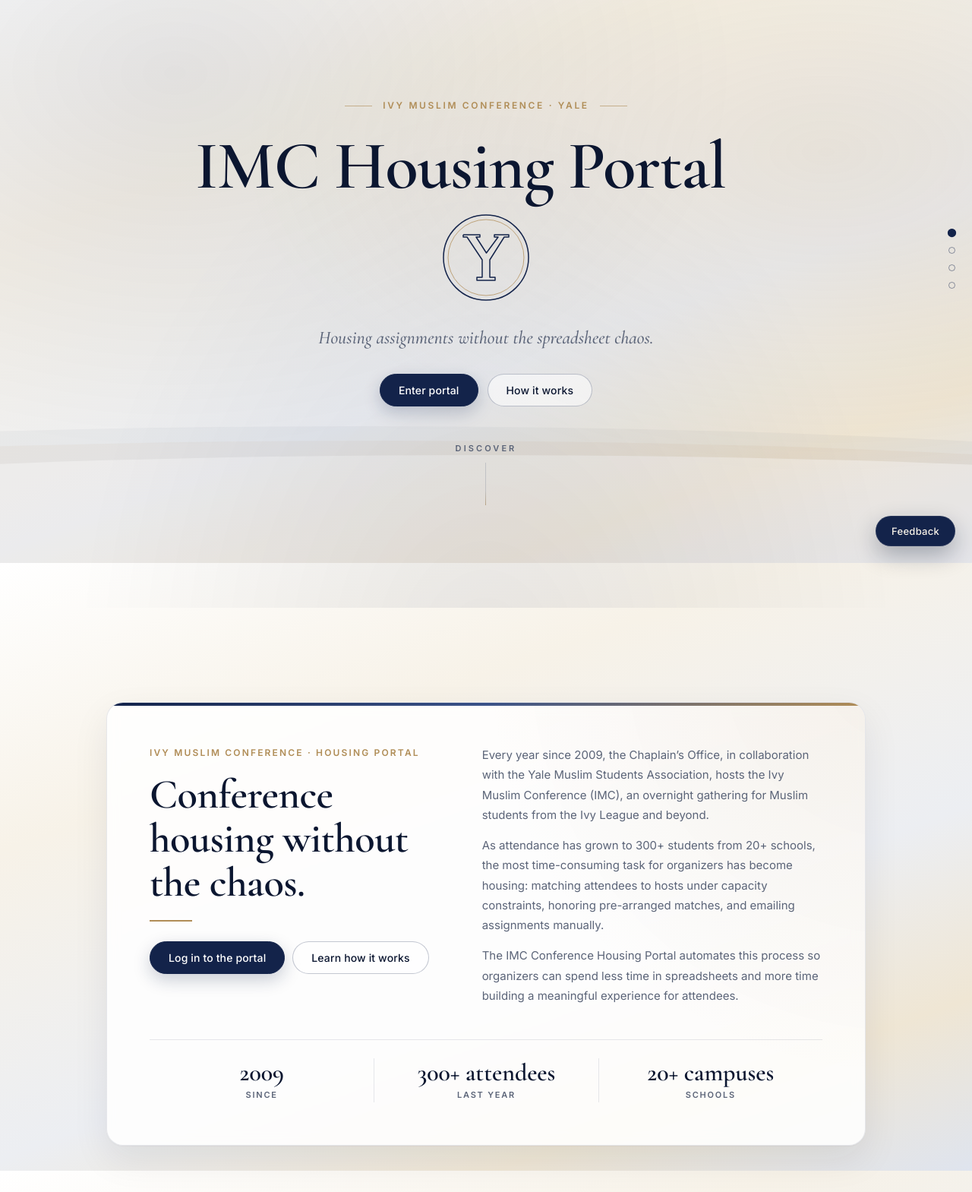
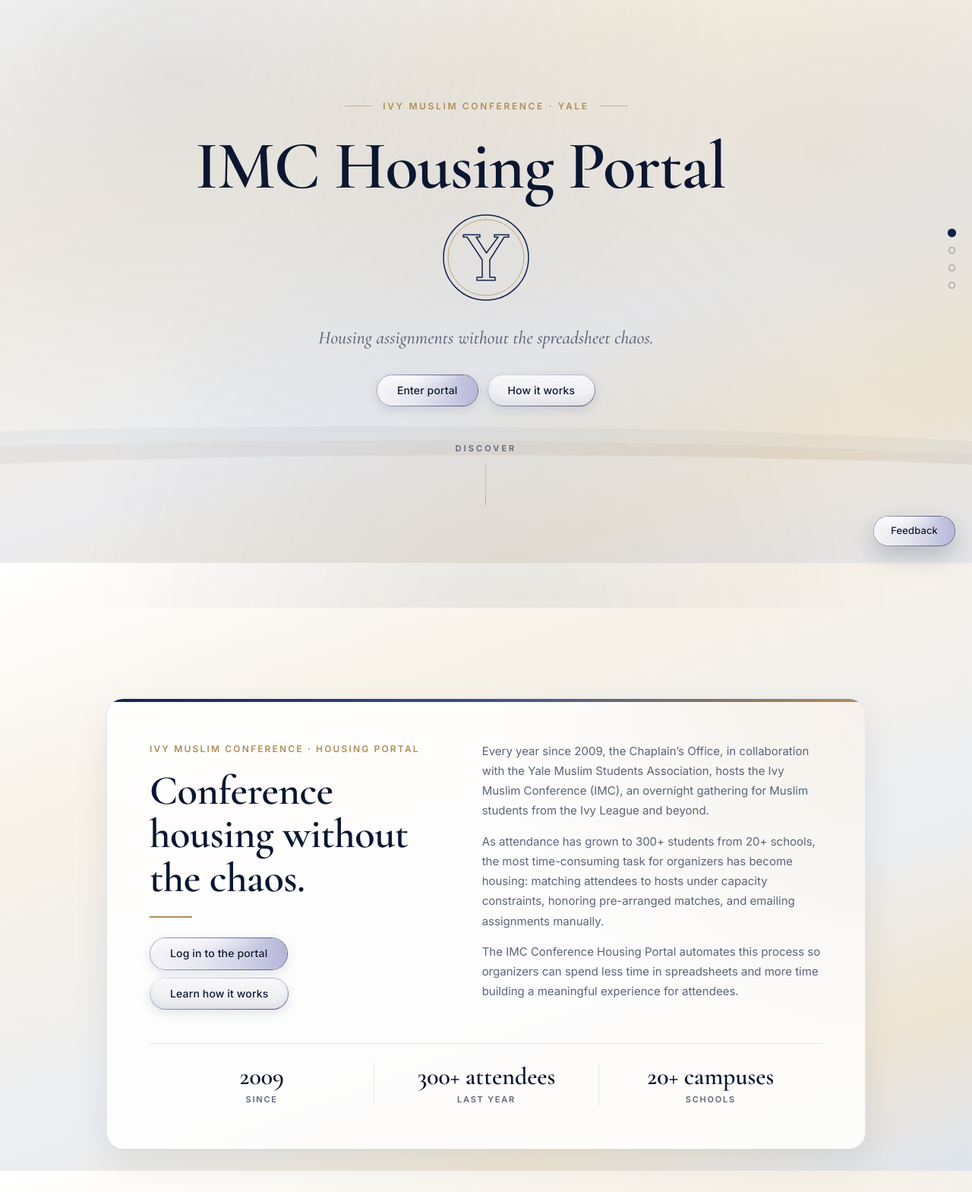
Before and after one commit to bmjyay/digital, a Flask app: page / in a window 1280 px wide. Shown: the part 59-1628 px from the top of the page at 76% size. Run offline with Flask 3, Linux system fonts and the light colour scheme; data that the repository does not hold is empty.

Commit message:
Apply glossy pill style to all buttons
Enter portal, How it works, Feedback, form buttons, friend actions and the
admin login button now share the nav button look.

```diff
--- a/static/css/portal.css
+++ b/static/css/portal.css
@@ -177,12 +177,22 @@ button, input, textarea, select { font-family: inherit; }
   white-space: nowrap;
 }
 
+/* Glossy pill buttons: grey (.nav__link, .btn-ghost, .btn-secondary) and lavender (primary) */
 .nav__link,
-.nav__link--light {
+.btn-ghost,
+.btn-secondary,
+.nav__link--light,
+.btn-primary,
+.feedback-fab,
+.btn-secondary[type="submit"],
+.friend-btn {
   position: relative;
   isolation: isolate;
   display: inline-flex;
   align-items: center;
+  justify-content: center;
+  gap: 8px;
+  font-family: inherit;
   font-size: 13px;
   font-weight: 500;
   letter-spacing: 0.01em;
@@ -199,14 +209,27 @@ button, input, textarea, select { font-family: inherit; }
   box-shadow:
     inset 0 1px 0 rgba(255, 255, 255, 0.95),
     inset 0 -6px 10px rgba(19, 35, 74, 0.05),
-    0 2px 6px rgba(0, 0, 0, 0.25);
+    0 4px 14px rgba(19, 35, 74, 0.12);
   cursor: pointer;
   transition: transform 0.15s ease, box-shadow 0.2s ease;
 }
+.nav__link,
+.nav__link--light {
+  box-shadow:
+    inset 0 1px 0 rgba(255, 255, 255, 0.95),
+    inset 0 -6px 10px rgba(19, 35, 74, 0.05),
+    0 2px 6px rgba(0, 0, 0, 0.25);
+}
 
-/* Lavender sheen, faded in on hover (and always on for the primary button) */
+/* Lavender sheen, faded in on hover (always on for primary buttons) */
 .nav__link::before,
-.nav__link--light::before {
+.btn-ghost::before,
+.btn-secondary::before,
+.nav__link--light::before,
+.btn-primary::before,
+.feedback-fab::before,
+.btn-secondary[type="submit"]::before,
+.friend-btn::before {
   content: "";
   position: absolute;
   inset: 0;
@@ -218,21 +241,50 @@ button, input, textarea, select { font-family: inherit; }
   opacity: 0;
   transition: opacity 0.3s ease;
 }
-.nav__link:hover::before { opacity: 1; }
-.nav__link:hover {
-  background:
-    linear-gradient(180deg, #f8f8fa, #ebebef) padding-box,
-    linear-gradient(90deg, #9a9cb8 0%, #6d7099 60%, #5b5f8c 100%) border-box;
-}
-.nav__link:active { transform: translateY(1px); box-shadow: inset 0 1px 0 rgba(255, 255, 255, 0.9), 0 1px 2px rgba(0, 0, 0, 0.25); }
-
-.nav__link--light {
+.nav__link:hover::before,
+.btn-ghost:hover::before,
+.btn-secondary:hover::before,
+.nav__link--light:hover::before,
+.btn-primary:hover::before,
+.feedback-fab:hover::before,
+.btn-secondary[type="submit"]:hover::before,
+.friend-btn:hover::before { opacity: 1; }
+.nav__link:hover,
+.btn-ghost:hover,
+.btn-secondary:hover,
+.nav__link--light:hover,
+.btn-primary:hover,
+.feedback-fab:hover,
+.btn-secondary[type="submit"]:hover,
+.friend-btn:hover,
+.nav__link--light,
+.btn-primary,
+.feedback-fab,
+.btn-secondary[type="submit"],
+.friend-btn {
   background:
     linear-gradient(180deg, #f8f8fa, #ebebef) padding-box,
     linear-gradient(90deg, #a2a4bf 0%, #6d7099 60%, #5b5f8c 100%) border-box;
 }
-.nav__link--light::before { opacity: 1; }
-.nav__link--light:hover::before {
+.nav__link:active,
+.btn-ghost:active,
+.btn-secondary:active,
+.nav__link--light:active,
+.btn-primary:active,
+.feedback-fab:active,
+.btn-secondary[type="submit"]:active,
+.friend-btn:active { transform: translateY(1px); }
+
+.nav__link--light::before,
+.btn-primary::before,
+.feedback-fab::before,
+.btn-secondary[type="submit"]::before,
+.friend-btn::before { opacity: 1; }
+.nav__link--light:hover::before,
+.btn-primary:hover::before,
+.feedback-fab:hover::before,
+.btn-secondary[type="submit"]:hover::before,
+.friend-btn:hover::before {
   background:
     radial-gradient(120% 90% at 20% 0%, rgba(255, 255, 255, 0.85), transparent 55%),
     linear-gradient(90deg, #eeeef4 0%, #dcdced 35%, #bfc1e0 68%, #a3a7d2 100%);
@@ -583,79 +635,42 @@ button, input, textarea, select { font-family: inherit; }
 .hint { margin-top: 8px; font-size: 14px; color: var(--muted); }
 .hint--small { font-size: 13px; }
 
-/* Buttons */
+/* Button sizes (look comes from the glossy pill rules above) */
 .btn-primary,
 .btn-ghost {
-  display: inline-flex;
-  align-items: center;
-  justify-content: center;
-  gap: 8px;
-  padding: 12px 24px;
-  border-radius: 999px;
+  padding: 12px 26px;
   font-size: 14px;
-  font-weight: 500;
-  letter-spacing: 0.01em;
-  cursor: pointer;
-  transition: background 0.2s ease, color 0.2s ease, border-color 0.2s ease, transform 0.2s var(--ease), box-shadow 0.2s ease;
 }
-.btn-primary {
-  border: 1px solid var(--navy-800);
-  background: var(--navy-800);
-  color: #fff;
-  box-shadow: 0 8px 22px rgba(19, 35, 74, 0.22);
-}
-.btn-primary:hover {
-  background: var(--navy-900);
-  transform: translateY(-1px);
-  box-shadow: 0 12px 28px rgba(19, 35, 74, 0.28);
-}
-
-.btn-ghost {
-  border: 1px solid rgba(19, 35, 74, 0.25);
-  background: rgba(255, 255, 255, 0.55);
-  color: var(--navy-900);
-}
-.btn-ghost:hover { background: #fff; border-color: rgba(19, 35, 74, 0.45); transform: translateY(-1px); }
 
 .btn-primary:focus-visible,
 .btn-ghost:focus-visible,
 .btn-secondary:focus-visible,
 .nav__link:focus-visible,
 .nav-user-chip:focus-visible,
-.feedback-fab:focus-visible {
+.feedback-fab:focus-visible,
+.friend-btn:focus-visible {
   outline: 2px solid var(--gold);
   outline-offset: 2px;
 }
 
-.btn-secondary {
-  display: inline-block;
-  padding: 9px 14px;
-  border-radius: 10px;
-  border: 1px solid var(--grey-300);
-  background: #fff;
-  color: var(--navy-900);
-  font-weight: 500;
-  font-size: 13px;
-  text-decoration: none;
-  cursor: pointer;
-  transition: background 0.2s ease, border-color 0.2s ease;
-}
-.btn-secondary:hover { background: var(--grey-50); border-color: rgba(19, 35, 74, 0.35); }
-.btn-secondary[type="submit"] { background: var(--navy-800); border-color: var(--navy-800); color: #fff; }
-.btn-secondary[type="submit"]:hover { background: var(--navy-900); }
+.btn-secondary { padding: 9px 18px; }
 
 .btn-danger {
   display: inline-block;
-  padding: 9px 14px;
-  border-radius: 10px;
-  border: 1px solid #f0c9c4;
-  background: #fbeceb;
+  padding: 9px 18px;
+  border-radius: 999px;
+  border: 1.5px solid #e2b2ab;
+  background: linear-gradient(180deg, #fdf3f2, #f8e1de);
   color: #7f1d1d;
   font-weight: 500;
   font-size: 13px;
+  text-shadow: 0 1px 0 rgba(255, 255, 255, 0.8);
+  box-shadow: inset 0 1px 0 rgba(255, 255, 255, 0.9), 0 4px 14px rgba(127, 29, 29, 0.08);
   cursor: pointer;
+  transition: transform 0.15s ease;
 }
-.btn-danger:hover { background: #f6dcd9; }
+.btn-danger:hover { background: linear-gradient(180deg, #fbebe9, #f3d2ce); }
+.btn-danger:active { transform: translateY(1px); }
 
 /* About / hero */
 .hero-grid {
@@ -894,17 +909,9 @@ button, input, textarea, select { font-family: inherit; }
 .friend-status--friend { background: var(--navy-800); color: var(--cream); border-color: var(--navy-800); }
 
 .friend-btn {
-  padding: 7px 12px;
+  padding: 6px 14px;
   font-size: 12px;
-  border-radius: 999px;
-  border: none;
-  background: var(--navy-800);
-  color: #fff;
-  font-weight: 500;
-  cursor: pointer;
-  transition: background 0.2s ease;
 }
-.friend-btn:hover { background: var(--navy-900); }
 
 /* Section dots (scroll position indicator) */
 .section-dots {
@@ -965,19 +972,12 @@ button, input, textarea, select { font-family: inherit; }
   right: 22px;
   bottom: 22px;
   z-index: 3000;
-  padding: 11px 20px;
-  border-radius: 999px;
-  background: var(--navy-800);
-  color: var(--cream);
-  border: 1px solid rgba(255, 255, 255, 0.08);
-  font-size: 13px;
-  font-weight: 500;
-  letter-spacing: 0.02em;
-  box-shadow: 0 12px 30px rgba(11, 22, 48, 0.3);
-  cursor: pointer;
-  transition: background 0.2s ease, transform 0.2s var(--ease);
+  padding: 11px 22px;
+  box-shadow:
+    inset 0 1px 0 rgba(255, 255, 255, 0.95),
+    0 12px 30px rgba(11, 22, 48, 0.22);
 }
-.feedback-fab:hover { background: var(--navy-900); transform: translateY(-2px); }
+.feedback-fab:hover { transform: translateY(-2px); }
 
 .feedback-overlay {
   position: fixed;
@@ -1123,17 +1123,6 @@ button, input, textarea, select { font-family: inherit; }
 }
 
 .row { display: flex; gap: 8px; align-items: center; }
-.row button {
-  padding: 10px 18px;
-  border-radius: 10px;
-  border: 1px solid var(--navy-800);
-  background: var(--navy-800);
-  color: #fff;
-  font-size: 14px;
-  font-weight: 500;
-  cursor: pointer;
-}
-.row button:hover { background: var(--navy-900); }
 
 .grid-2 {
   display: grid;
--- a/templates/admin_login.html
+++ b/templates/admin_login.html
@@ -22,7 +22,7 @@
       <label for="password" class="label">Password</label>
       <div class="row">
         <input id="password" name="password" type="password" placeholder="Enter admin password" required />
-        <button type="submit">Login</button>
+        <button type="submit" class="btn-primary">Login</button>
       </div>
       {% if error %}
         <p class="status error" style="margin-top:12px;">{{ error }}</p>
```
